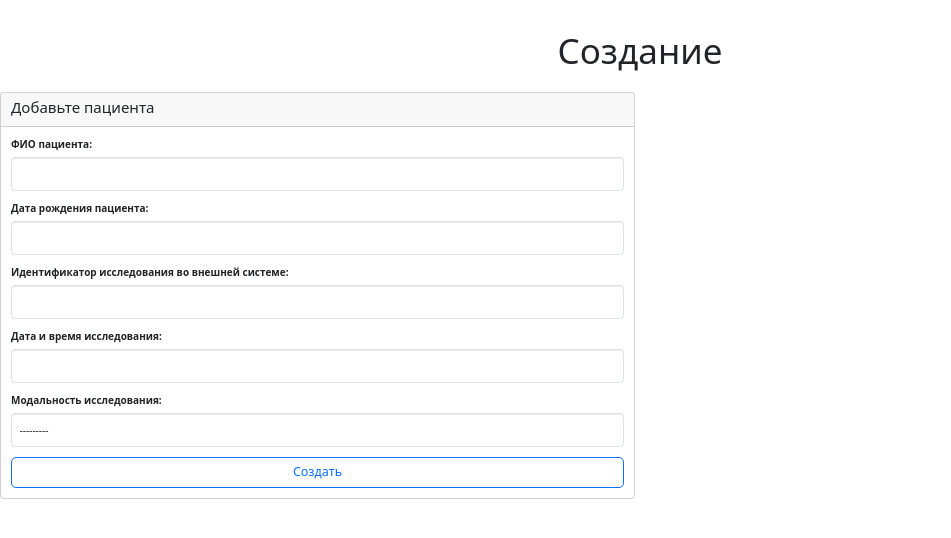
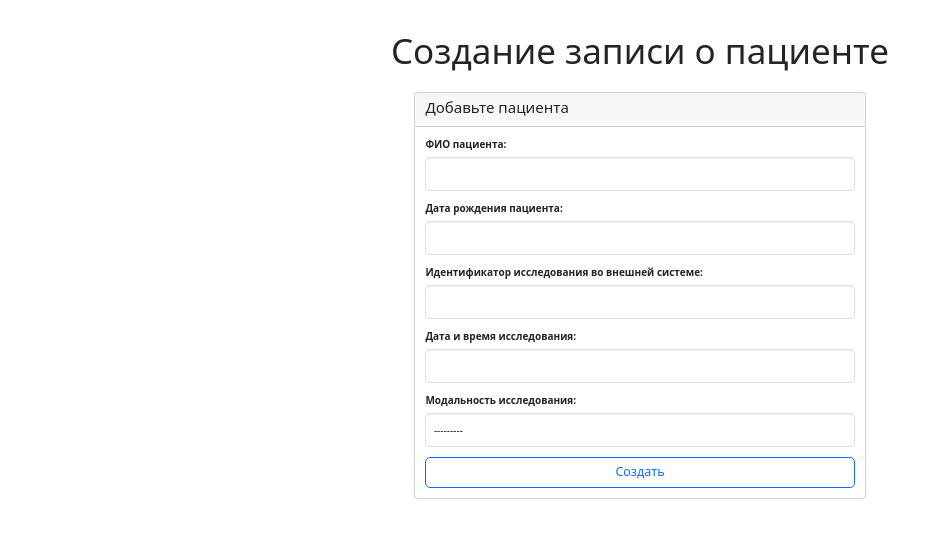
Before and after one commit to Vlad-Am/test_PACS_SYS, a Django app: page /table_create/ in a window 1280 px wide. Shown: the top 538 px of the page, without its empty margins (0-951 px from the left). Run offline with Django 4.2, Linux system fonts and the light colour scheme; tables that the repository leaves empty hold one stand-in row (values such as "Sample post"); some libraries are stand-ins or nearby versions.

```diff
--- a/test_datatable/templates/test_datatable/studies_form.html
+++ b/test_datatable/templates/test_datatable/studies_form.html
@@ -17,19 +17,20 @@
 
     <h1 class="display-4">
 
-        Создание
+        Создание записи о пациенте
 
     </h1>
 </div>
-<form class="row g-3" method="post" enctype="multipart/form-data">
-    <div class='col-6'>
+<div class="container">
+<form class="row g-5" method="post" enctype="multipart/form-data">
+    <div class='col-5 mx-auto'>
         <div class="card mb-4 box-shadow">
             <div class="card-header">
                 <h4 class="card-title">
                     Добавьте пациента
                 </h4>
             </div>
-            <div class="card-body">
+            <div class="card-body ">
 
                 {% csrf_token %}
                 {{ form.as_p }}
@@ -40,6 +41,7 @@
         </div>
     </div>
 </form>
+</div>
 <script src="{% static 'js/bootstrap.bundle.min.js' %}"></script>
 </body>
 </html>
--- a/test_datatable/urls.py
+++ b/test_datatable/urls.py
@@ -8,6 +8,6 @@ app_name = TestDatatableConfig.name
 
 urlpatterns = [
     path('init_db/', views.init_db, name='init_db'),
-    path("table_list/", StudiesListView.as_view(), name="table_list"),
+    path("", StudiesListView.as_view(), name="table_list"),
     path("table_create/", StudiesCreateView.as_view(), name="studies_create"),
 ]
```
Also changed, not shown: test_datatable/templates/test_datatable/studies_list.html (+26 -6 lines), test_datatable/views.py (+10 -1 lines).
